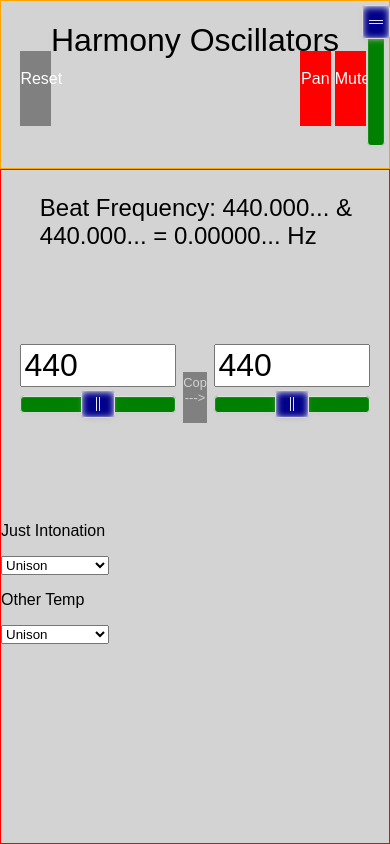
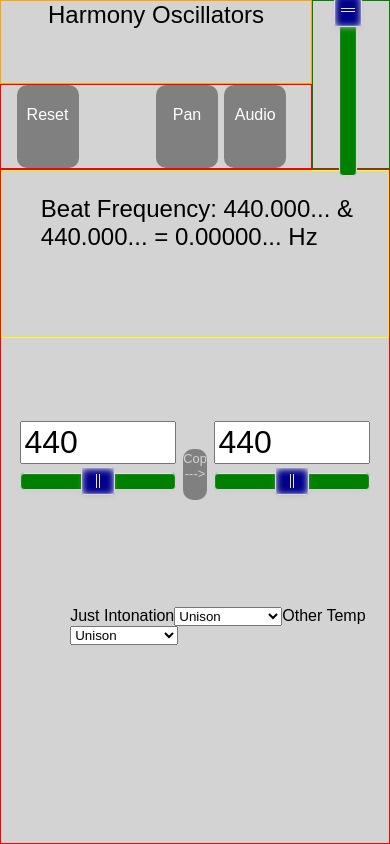
Before and after one commit to fogg4444/harmony_oscillators, a plain HTML site: page index.html in a window 390 px wide. Drawn offline with Linux system fonts and the light colour scheme.

Commit message:
updating css formatting for mobile

```diff
--- a/css/main.css
+++ b/css/main.css
@@ -35,15 +35,49 @@ html, body{
 }
 
 #header{
-	height: 20%;
+	height: 10%;
+	width: 80%;
 	border: orange 1px solid;
 	position: relative;
 	text-align: center;
 }
 
+#master_volume_div_wrap{
+	width: 20%;
+	position: absolute;
+	height: 20%;
+	right: 0;
+	top: 0;
+	border: green 1px solid;
+}
+#master_volume_div{
+	position: relative;
+	top: 5%;
+	right: 4%;
+	height: 100%;
+	margin: 0 auto;
+}
+
+#button_header{
+	height: 10%;
+	width: 80%;
+	border: red 1px solid;
+	position: relative;
+}
+
 h1{
 	text-align: center;
 	font-weight: normal;
+	margin: 0;
+	padding: 0;
+	font-size: 1.5em;
+
+}
+
+#osc_container_div{
+	width: 100%;
+	height: 80%;
+	border: 1px red solid;
 }
 
 #math_world{
@@ -51,47 +85,40 @@ h1{
 	padding-left: 10%;
 	font-size: 1.5em;
 	margin: 0;
-	height: 10%;
+	height: 25%;
+	border: yellow 1px solid;
 }
 
 .top_button{
 	text-align: center;
-	width: 8%;
-	height: 45%;
+	width: 20%;
+	height: 100%;
 	position: absolute;
 	background-color: orange;
 	padding-bottom: 5%;
-	top: 30%;
 	color: white;
 	cursor: default;
+
+	-moz-border-radius: 10px;
+	-webkit-border-radius: 10px;
+	border-radius: 10px; /* future proofing */
+	-khtml-border-radius: 10px; /* for old Konqueror browsers */
 }
 .top_button p {
 	padding-top: 8%;
 }
 #mute_button{
-	right: 6%;
+	right: 8%;
 }
 #reset_button{
 	left: 5%;
 	background-color: grey;
 }
 #pan_button{
-	right: 15%;
+	right: 30%;
 }
 
-#master_volume_div{
-	position: absolute;
-	top: 12%;
-	right: 1%;
-	height: 75%;
-}
 
-#osc_container_div{
-	width: 100%;
-	height: 80%;
-	border: 1px red solid;
-	position: relative;
-}
 
 #copy_osc_value{
 	position: relative;
@@ -104,6 +131,11 @@ h1{
 	text-align: center;
 	font-size: .8em;
 	cursor: default;
+
+	-moz-border-radius: 10px;
+	-webkit-border-radius: 10px;
+	border-radius: 10px; /* future proofing */
+	-khtml-border-radius: 10px; /* for old Konqueror browsers */
 }
 	#copy_osc_value p{
 		padding-top: 10%;
@@ -113,7 +145,8 @@ h1{
 	margin: 0 auto;
 	padding: 0;
 	position: absolute;
-	top: 50%;
+	left: 18%;
+	top: 70%;
 }
 
 #interval_menu{
--- a/index.html
+++ b/index.html
@@ -18,11 +18,14 @@
 	<div id="wrap">
 		<div id="header">
 			<h1>Harmony Oscillators</h1>
-			<!-- <p>sliders aren't working yet</p> -->
+		</div>
+		<div id="master_volume_div_wrap">
+			<div id="master_volume_div"></div>
+		</div>
+		<div id="button_header">
 			<div id="reset_button" class="top_button"><p>Reset</p></div>
-			<div id="mute_button" class="top_button"><p>Mute</p></div>
+			<div id="mute_button" class="top_button"><p>Audio</p></div>
 			<div id="pan_button" class="top_button"><p>Pan</p></div>
-			<div id="master_volume_div"></div>
 		</div>
 		<div id="osc_container_div">
 			<div id="math_world">
--- a/js/main.js
+++ b/js/main.js
@@ -224,7 +224,7 @@ var harmonyOscillatorsGlobalNamespace = {
 		if (this.initMuteSetting === true){
 			// mute here
 			window.Tone.Master.mute = true;
-			muteButton.css('background-color', 'red');
+			muteButton.css('background-color', 'grey');
 		}else{
 			// unmute here
 			window.Tone.Master.mute = false;
@@ -237,7 +237,7 @@ var harmonyOscillatorsGlobalNamespace = {
 				$(this).css('background-color', 'green')
 			}else{
 				Tone.Master.mute = true;
-				$(this).css('background-color', 'red');
+				$(this).css('background-color', 'grey');
 			};
 		})
 	}, // end initMuteButton
@@ -246,7 +246,7 @@ var harmonyOscillatorsGlobalNamespace = {
 		var panButton = $('#pan_button');
 		var hogn = harmonyOscillatorsGlobalNamespace;
 		if (this.initPanSetting === false){ // initial coloring
-			panButton.css('background-color', 'red');
+			panButton.css('background-color', 'grey');
 		}else{
 			panButton.css('background-color', 'green');
 		};
@@ -274,7 +274,7 @@ var harmonyOscillatorsGlobalNamespace = {
 
 			}else{
 				hogn.initPanSetting = false;
-				$(this).css('background-color', 'red');
+				$(this).css('background-color', 'grey');
 				// set panning off here
 				setPan('off')
 
@@ -345,11 +345,12 @@ var harmonyOscillatorsGlobalNamespace = {
 			hogn.setInputText();
 		}
 
+		var interval_selects_div = $('#interval_selects_div');
+
+		interval_selects_div.append('<p>');
 		for( var menu in hogn.intervals){
 			// Generate select menues for each
-
-			var interval_selects_div = $('#interval_selects_div');
-			interval_selects_div.append('<p>' + menu.replace(/[_]/g, ' ') + '</p>')
+			interval_selects_div.append(menu.replace(/[_]/g, ' '))
 			interval_selects_div.append('<select class="interval_menu" id=' + menu + ' name=' + menu + '></select>')
 			var this_menu = $('#' + menu);
 			for( var interval_name in hogn.intervals[menu]){
@@ -359,10 +360,9 @@ var harmonyOscillatorsGlobalNamespace = {
 						.attr('value', interval_name)
 						.text(interval_name_no_underscore) );
 			}
-
-		// console.log(this_menu)
-		this_menu.change( selectMenuChange );
+		this_menu.change( selectMenuChange ); // event handler
 		}
+		interval_selects_div.append('</p>');
 	}, // end initIntervalFractionSelect
 
 	generateOscContainerDiv : function(){
```
